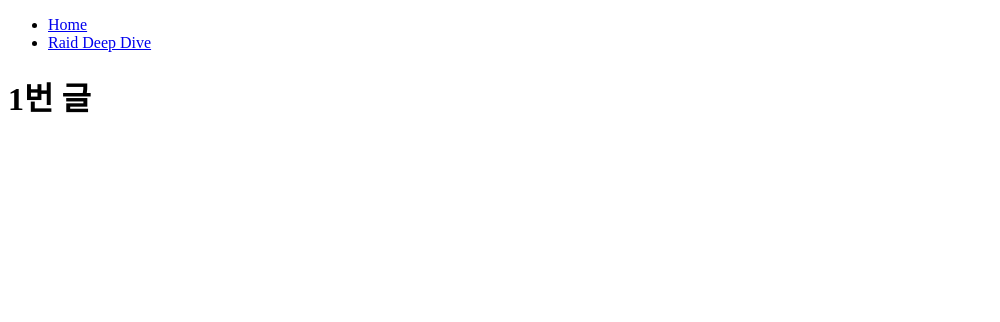
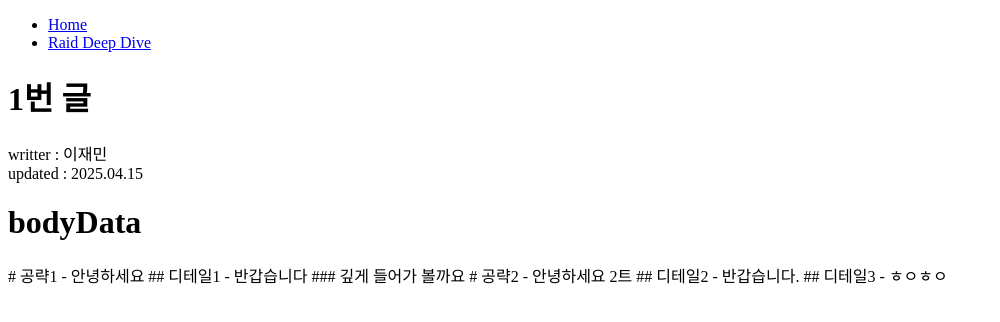
Before and after one commit to loadeepdive/loadeepdive.github.io, a Next.js app in the folder loadeepdive/: page /raiddeepdive/1 in a window 1280 px wide. Shown: the top 322 px of the page, without its empty margins (0-1000 px from the left). Built offline with nearby package versions, Linux system fonts and the light colour scheme.

Commit message:
ldd: article separate data

```diff
--- a/loadeepdive/src/app/raiddeepdive/[id]/page.tsx
+++ b/loadeepdive/src/app/raiddeepdive/[id]/page.tsx
@@ -1,6 +1,6 @@
-// 'use client';
 import * as React from 'react';
 import fs from 'fs';
+import { markdownToMap } from '@/app/customFunction/markdownParsing';
 
 export default function RaidArticleDetail({params,}: {params: Promise<{ id: string }>;}) {
     const { id } = React.use(params);
@@ -10,7 +10,20 @@ export default function RaidArticleDetail({params,}: {params: Promise<{ id: stri
     for (const [id,title] of articleNote ){
         noteMap.set(id,title)
     }
+    const url = noteMap.has(id)? `./documents/raid/${noteMap.get(id)}`:null;
+    const file = url?markdownToMap(url):null;
+    const data = file?[...file].filter((data)=> data[0] !== 'bodyData'):null;
+    const body = file?file.get('bodyData'):'';
 
-    if (!noteMap.get(id)) return <h1>없는 글입니다.</h1>
-    return <h1>{id}번 글</h1>;
+    if (!noteMap.has(id)) return <h1>없는 글입니다.</h1>
+    return (
+    <div>
+        <h1>{id}번 글</h1>
+            <div>
+                {data?data.map((item, index)=>(<div key={index}>{item[0]} : {item[1]}</div>)):'데이터가 없습니다..'}
+            </div>
+        <h1>bodyData</h1>
+        <div>{body}</div>
+    </div>
+);
 }
```
